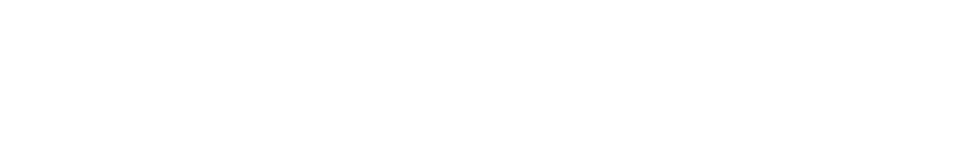
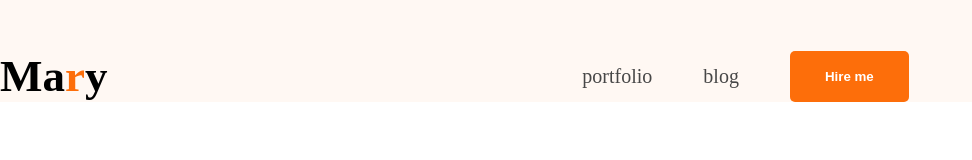
Before and after one commit to onamikaonu086-boop/hero-dev-portfolio-code, a plain HTML site: page index.html in a window 1280 px wide. Shown: the whole page, without its empty margins (0-972 px from the left). Drawn offline with Linux system fonts and the light colour scheme.

Commit message:
design navbar and style according to design

```diff
--- a/index.html
+++ b/index.html
@@ -4,8 +4,26 @@
     <meta charset="UTF-8">
     <meta name="viewport" content="width=device-width, initial-scale=1.0">
     <title>Onamika onu protfolio</title>
-</head>
-<body>
+    <link rel="preconnect" href="https://fonts.googleapis.com">
+<link rel="preconnect" href="https://fonts.gstatic.com" crossorigin>
+<link href="https://fonts.googleapis.com/css2?family=Open+Sans:ital,wght@0,300..800;1,300..800&display=swap" rel="stylesheet">
+<link rel="stylesheet" href="styles/portfolio.css">
+</head
+<body class="front-open-sans">
+
+    <header>
+        <nav>
+            <div class="logo">
+                <h2>Ma<span class="color-orange">r</span>y</h2>
+            </div>
+
+            <ul class="menu">
+                <li><a href="Portfolio">portfolio</a></li>
+                <li><a href="Blog">blog</a></li>
+                <li> <button class="btn">Hire me</button></li>
+            </ul>
+        </nav>
+    </header>
 
 </body>
 </html>
--- /dev/null
+++ b/styles/portfolio.css
@@ -0,0 +1,62 @@
+*{
+    margin: 0;
+    padding: 0;
+    box-sizing:border-box;
+}
+/*shared style */
+.front-open-sans {
+  font-family: "Open Sans", sans-serif;
+  font-optical-sizing: auto;
+
+}
+
+.logo h2{
+         font-size: 45px;
+         font-weight:900;
+}
+.color-orange{
+    color:#fD6E0A
+}
+.btn{
+    background-color: #fD6E0A;
+    border:none;
+    padding: 18px 35px;
+    border-radius: 5px;
+    font-size: 2opx;
+    font-weight: bold;
+    color: white;
+}
+
+/*main style */
+header{
+    background-color: #FFF8F3 ;
+    padding-top:50px ;
+}
+nav {
+    width:71%;
+    max-width: 1140px;
+    border:1px
+    margin 0px auto;
+    display: flex;
+    justify-content: space-between;
+    align-items:center;
+}
+
+  nav ul{
+     display: flex;
+      list-style: none;
+      gap: 20px
+  }
+   nav .menu{
+    display: flex;
+    list-style: none;
+    gap: 51px;
+    align-items: center;
+   }
+
+    nav .menu a{
+        font-size: 20px;
+        color:#474747;
+        text-decoration: none;
+        align-items: center;
+    }
```
